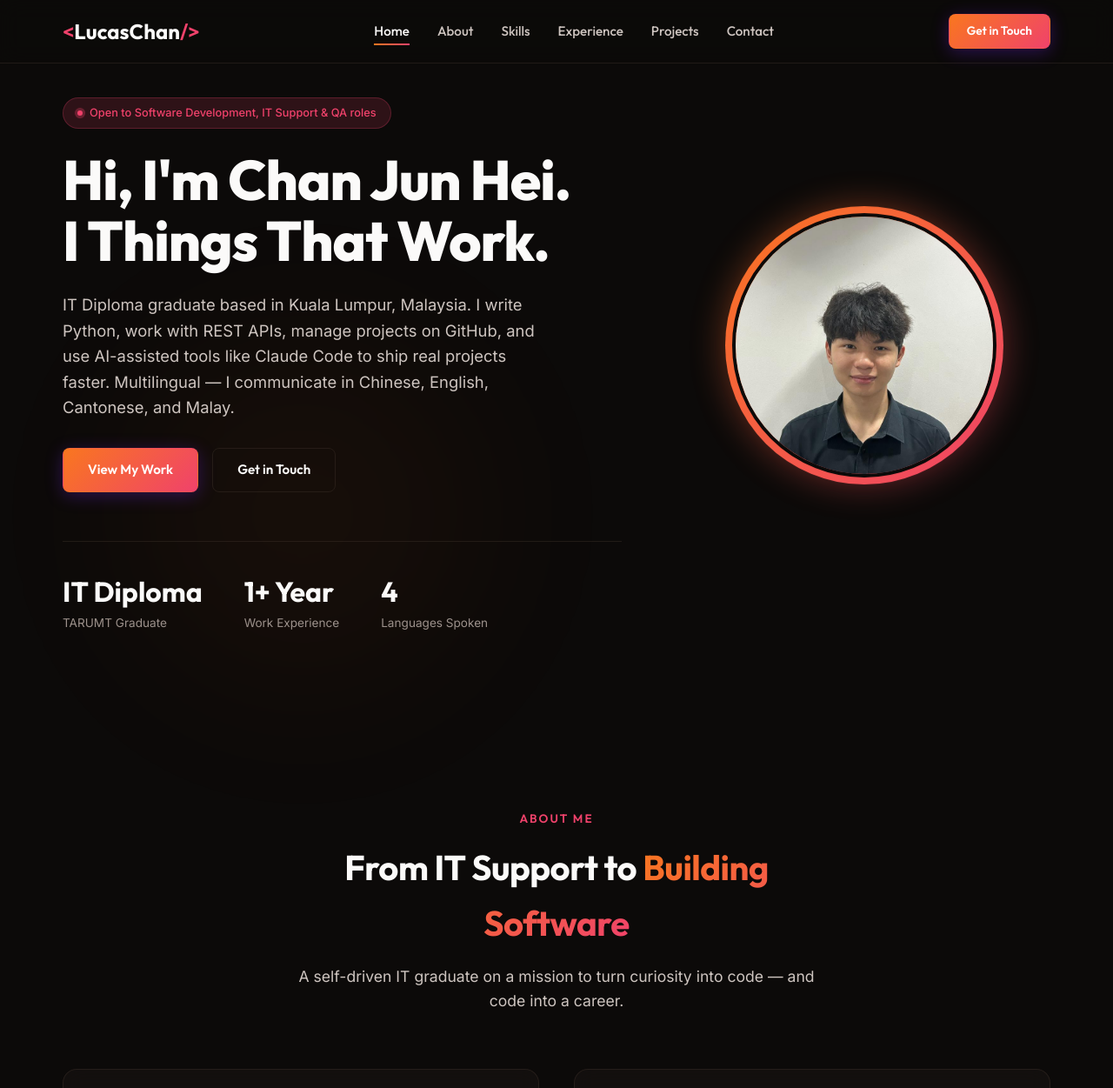
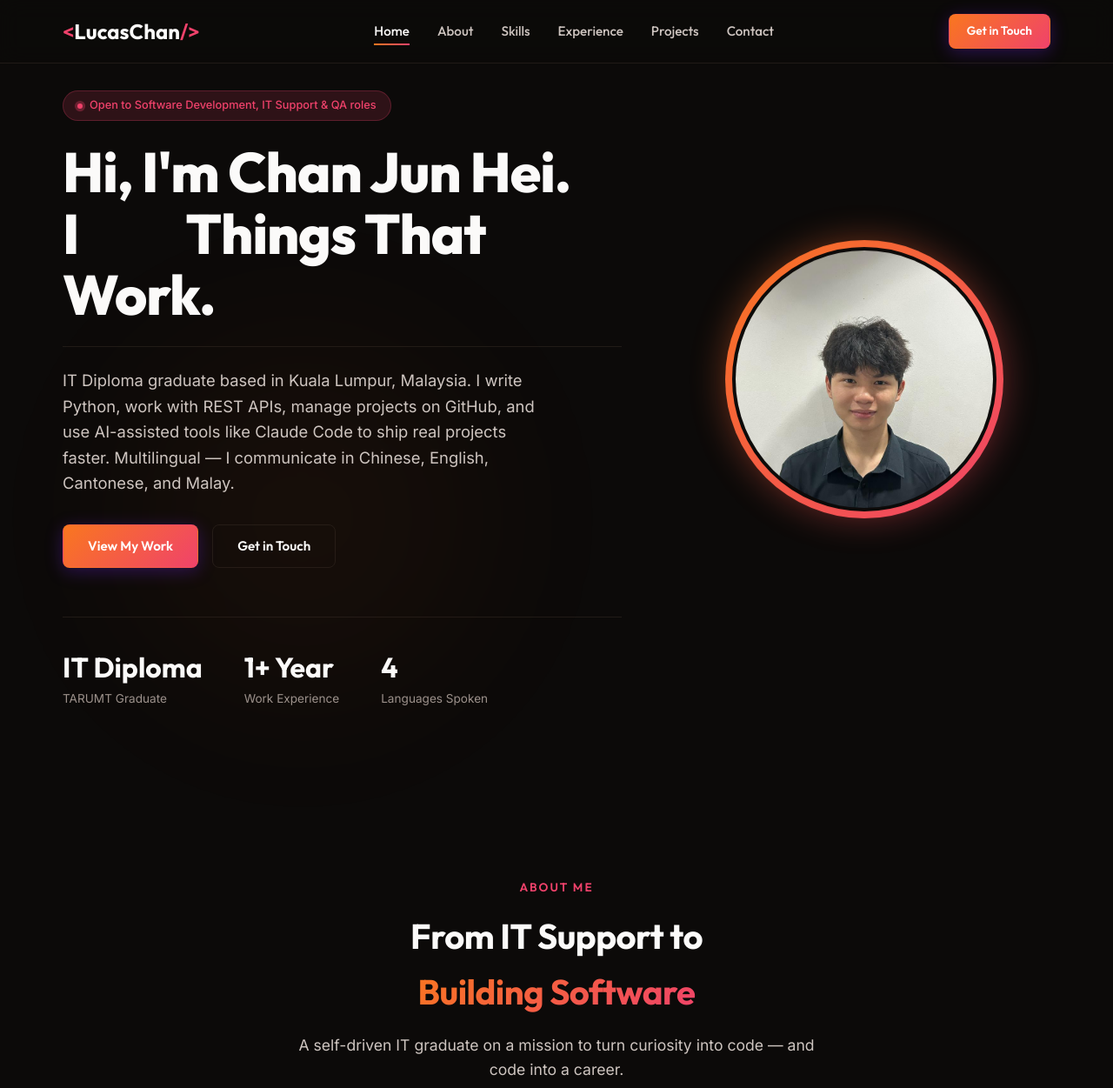
Before and after one commit to Lucas112204/my-portfolio, a plain HTML site: page index.html in a window 1280 px wide. Shown: the top 1251 px of the page at 87% size. Drawn offline with nearby package versions, Linux system fonts and the light colour scheme.

Commit message:
Fix hero title layout - stable typing animation width and visual separator
Co-Authored-By: Claude <noreply@anthropic.com>

```diff
--- a/style.css
+++ b/style.css
@@ -228,6 +228,10 @@ body {
     -webkit-background-clip: text;
     -webkit-text-fill-color: transparent;
     background-clip: text;
+    display: inline-block;
+    min-width: 1.6em;
+    text-align: left;
+    vertical-align: bottom;
 }
 
 /* ==========================================================================
@@ -389,6 +393,8 @@ body {
     font-weight: 800;
     letter-spacing: -1px;
     margin-bottom: 1.5rem;
+    padding-bottom: 1.5rem;
+    border-bottom: 1px solid var(--border-color);
 }
 
 .hero-subtitle {
```
